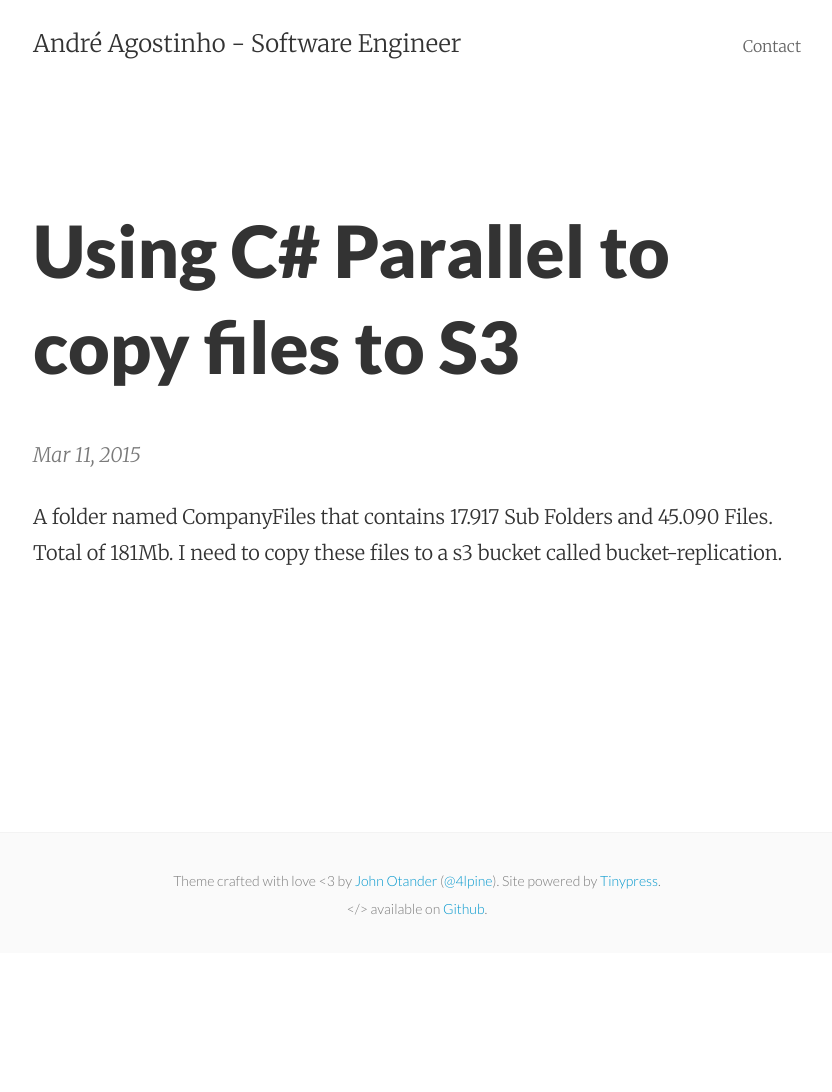
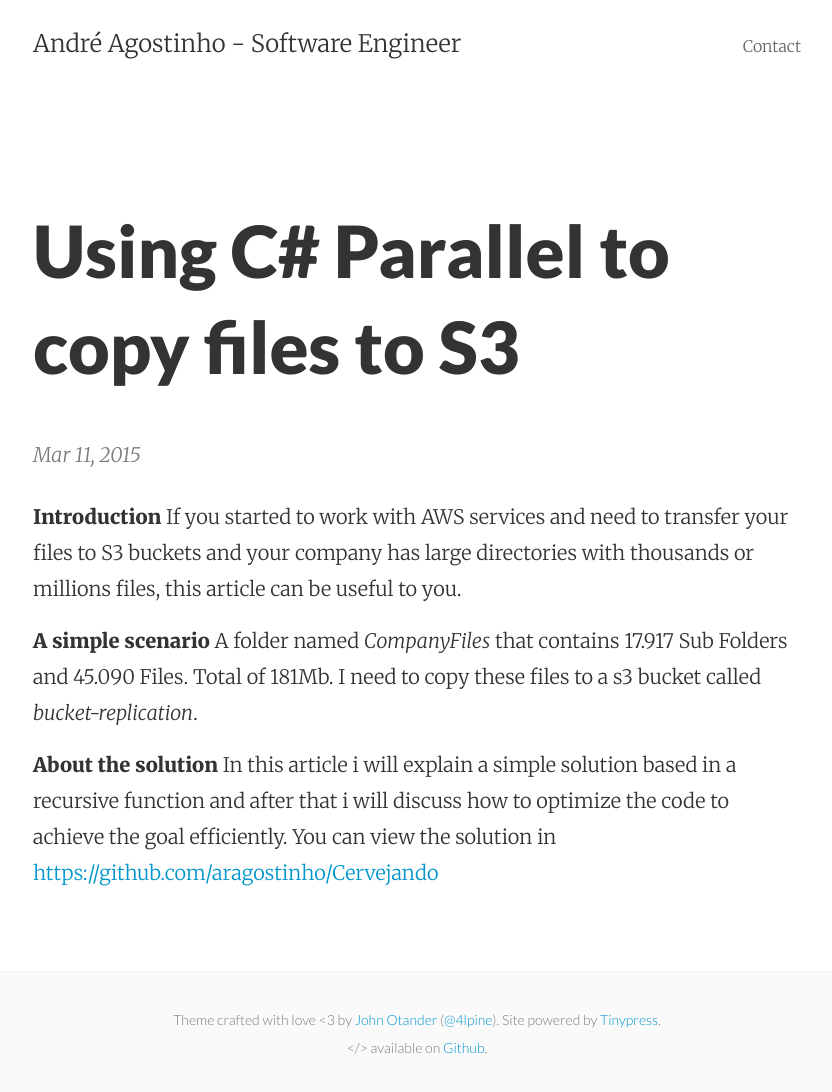
Before and after one commit to aragostinho/aragostinho.github.io, a Jekyll site: the page built from _posts/2015-03-11-titulo-teste.markdown, in a window 1280 px wide. Shown: the whole page, without its empty margins (223-1055 px from the left). Built offline with Jekyll 4.4.1, drawn with Linux system fonts in a browser that asks for light colours; before the commit the page ends 953 px from its top, so only the background shows below that.

Commit message:
Post update: Using C# Parallel to copy files to S3

```diff
--- a/_posts/2015-03-11-titulo-teste.markdown
+++ b/_posts/2015-03-11-titulo-teste.markdown
@@ -3,5 +3,13 @@
 title: Using C# Parallel to copy files to S3
 layout: post
 ---
-A folder named CompanyFiles  that contains  17.917 Sub Folders and 45.090 Files. Total of 181Mb.
-I need to copy these files to a s3 bucket  called  bucket-replication.
+**Introduction**
+If you started to work with AWS services and need to transfer your files to S3 buckets and your company has large directories with thousands or millions files, this article can be useful to you.
+
+**A simple scenario**
+A folder named *CompanyFiles*  that contains  17.917 Sub Folders and 45.090 Files. Total of 181Mb.
+I need to copy these files to a s3 bucket  called  *bucket-replication*.
+
+
+**About the solution**
+In this article i will explain a simple solution based in a recursive function and after that i will discuss how to optimize the code to achieve the goal efficiently. You can view the solution in [https://github.com/aragostinho/Cervejando](https://github.com/aragostinho/CopyFasterToS3)
```
